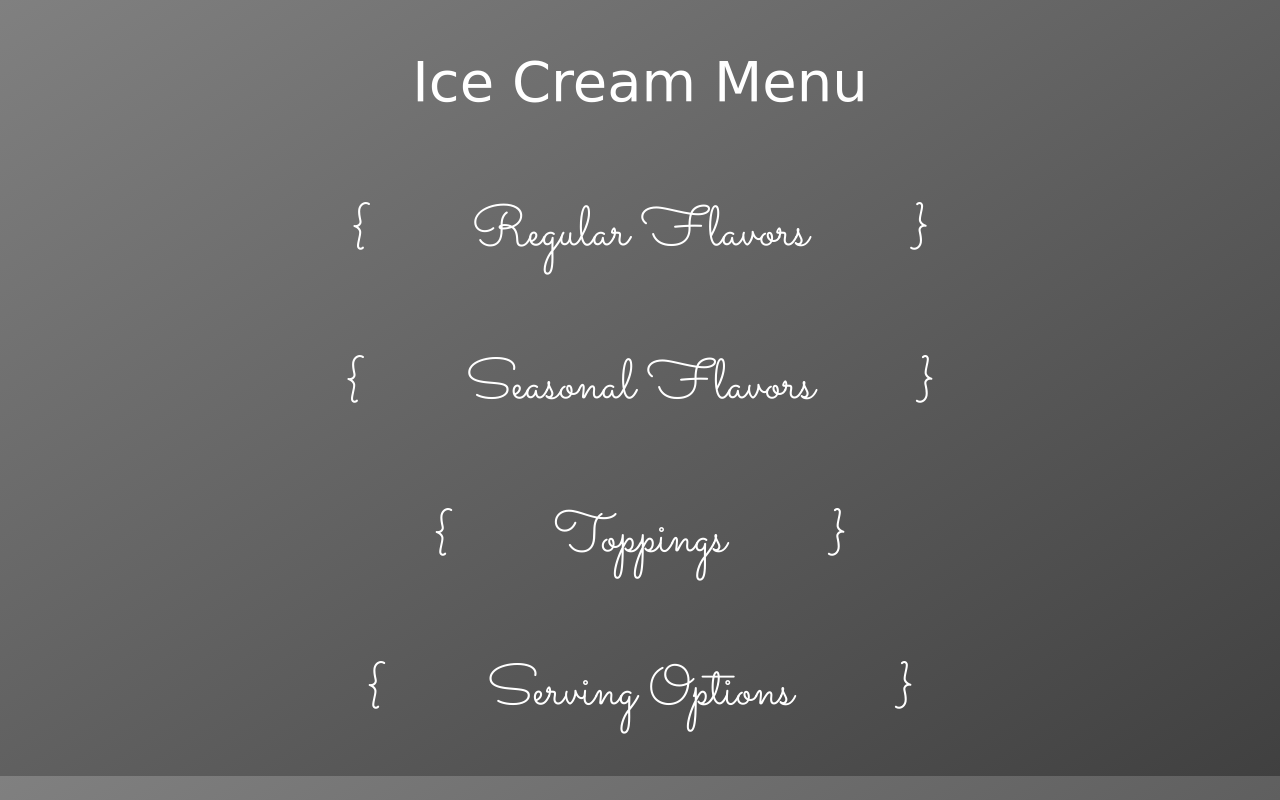
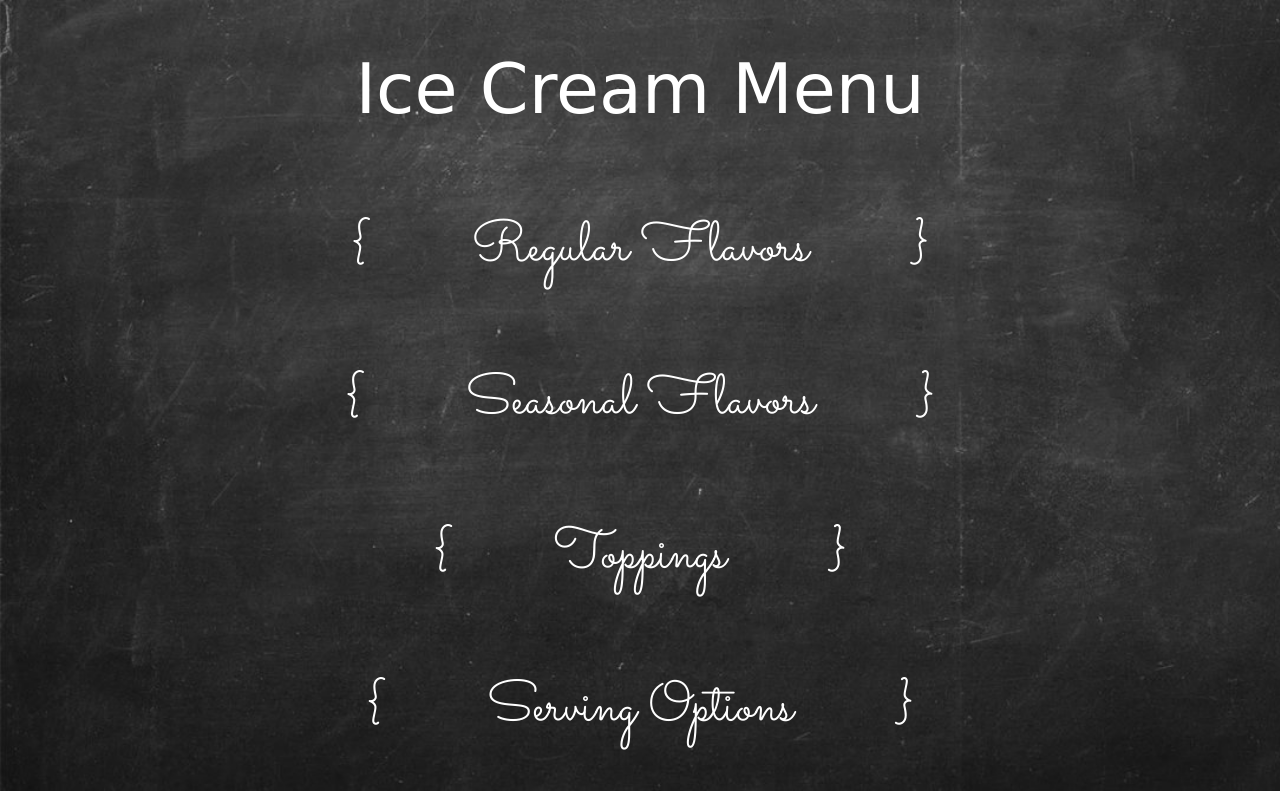
Before and after one commit to brookin8/IceCreamMenu, a website: page app/index.html in a window 1280 px wide. Drawn offline with nearby package versions, Linux system fonts and the light colour scheme; a web font is replaced by a local one.

Commit message:
Figured out background image

```diff
--- a/app/style.css
+++ b/app/style.css
@@ -8,9 +8,13 @@ font-family: 'Fredericka the Great', cursive;
 
 body {
 
-/*background-image: url("../docs/blackboard.jpg");
-background-repeat:no-repeat;*/
-background-color:#404040;
+background-image: url("blackboard.jpg");
+background-repeat: no-repeat;
+-webkit-background-size: cover;
+-moz-background-size: cover;
+-o-background-size: cover;
+background-size: cover;
+/*background-color:#404040;
 background: linear-gradient(to bottom right, #808080, #404040); /* Standard syntax */
 }
 
@@ -19,7 +23,7 @@ background: linear-gradient(to bottom right, #808080, #404040); /* Standard synt
 h1 {
 	text-align: center;
 	padding-top: 3%;
-	font-size:400%;
+	font-size:500%;
 	font-style:cursive;
 	padding-bottom:4%;
 	color:#ffffff;
```
